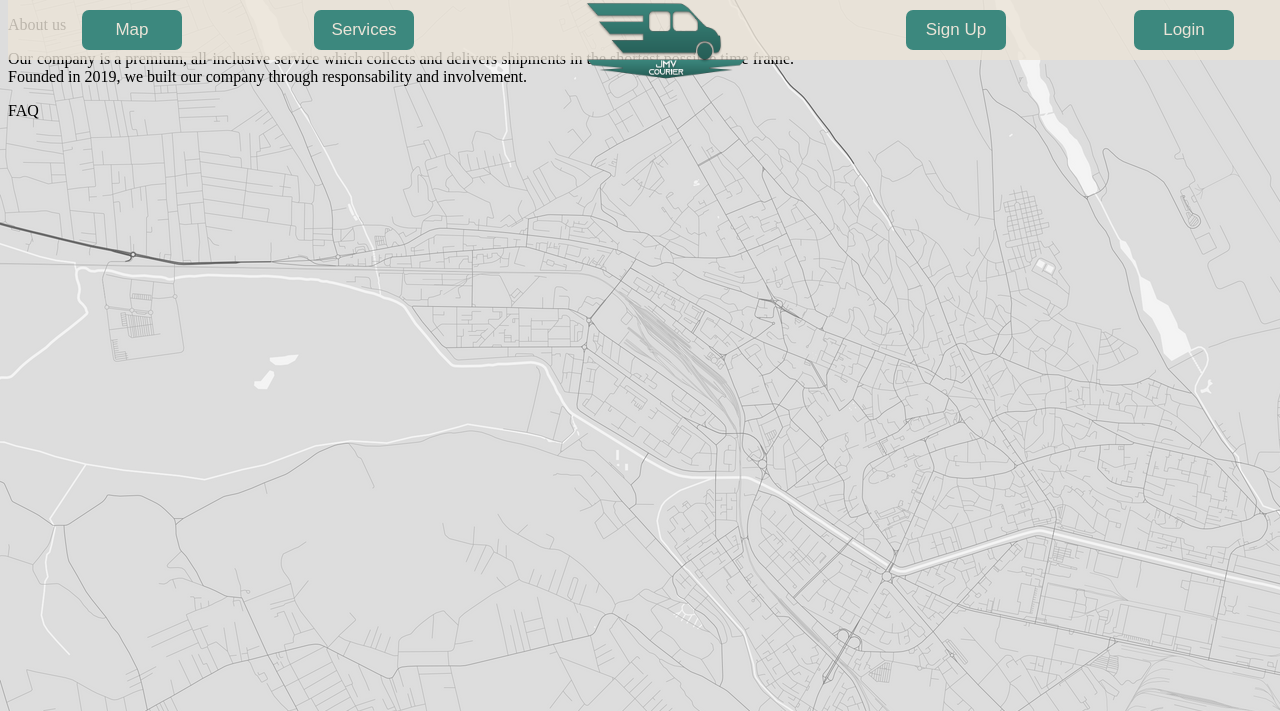
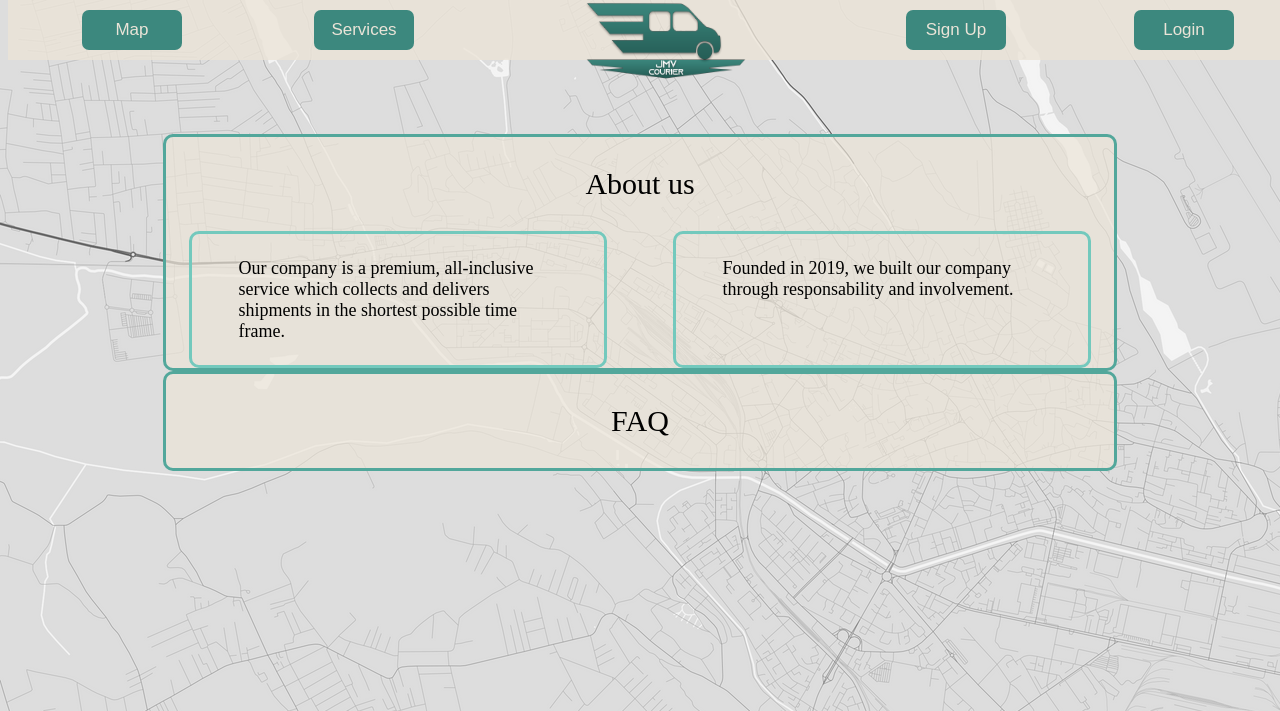
Before and after one commit to andreeabmanea/Web-Technologies, a PHP site: page /windows/main.html in a window 1280 px wide. Shown: the top 711 px of the page. Run offline with PHP 8.4, Linux system fonts and the light colour scheme.

Commit message:
style for homepage

```diff
--- a/Site/stylesheets/style.css
+++ b/Site/stylesheets/style.css
@@ -57,3 +57,64 @@ footer {
     text-decoration: none;
     color: black;
 }
+
+.home {
+    position: relative;
+    padding-top: 10%;
+    font: normal normal "Ubuntu", sans-serif;
+    font-size: 25px;
+
+}
+#about {
+    font-size: 30px;
+    text-align: center;
+}
+.about-us{
+
+    font-size: 18px;
+    font-style: normal;
+    font-variant: normal;
+    background-color: rgba(235, 228, 216, 0.7);
+    width: 75%;
+    margin-left: auto;
+    margin-right: auto;
+    border-color:  #52a79b;
+    border-style: solid;
+    border-radius: 10px;
+
+
+}
+
+.faq {
+    font-size: 18px;
+    font-style: normal;
+    font-variant: normal;
+    background-color: rgba(235, 228, 216, 0.7);
+    width: 75%;
+    margin-left: auto;
+    margin-right: auto;
+    border-color:  #52a79b;
+    border-style: solid;
+    border-radius: 10px;
+
+}
+
+.grid-about {
+    display:grid;
+    grid-template-columns: 1fr 1fr;
+    width:100%;
+    grid-gap: 20px;
+}
+
+.grid-item {
+    border-radius: 10px;
+    border-color:#73c9bd;
+    border-style: solid;
+    padding-left:10%;
+    padding-right: 10%;
+    padding-top: 5%;
+    padding-bottom: 5%;
+    margin-left: 5%;
+    margin-right: 5%;
+
+}
```
